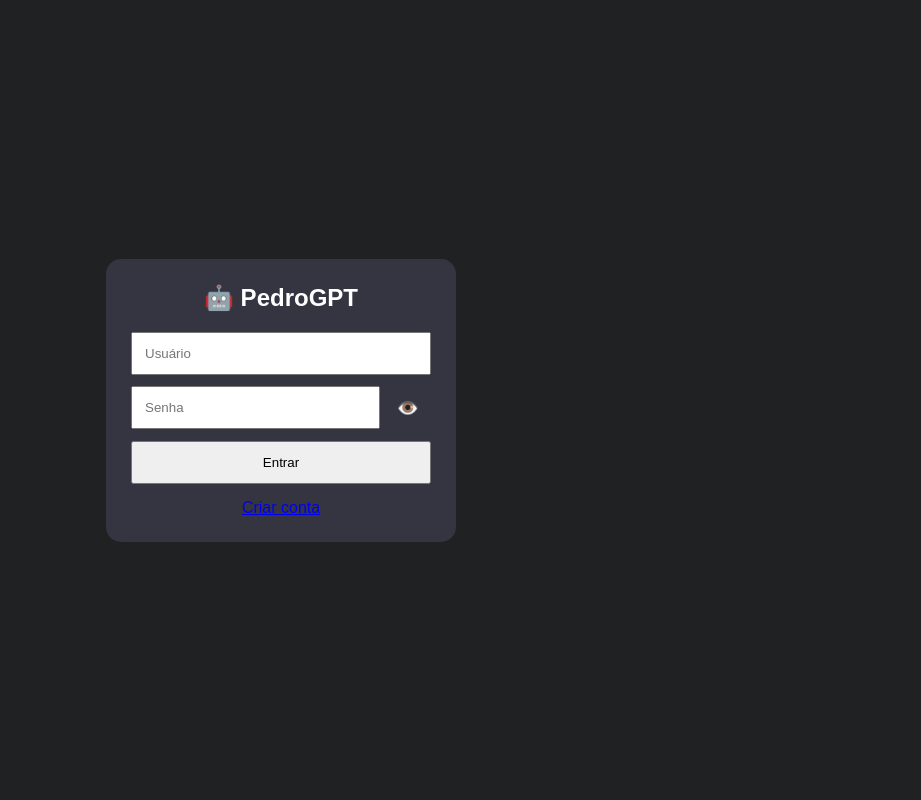
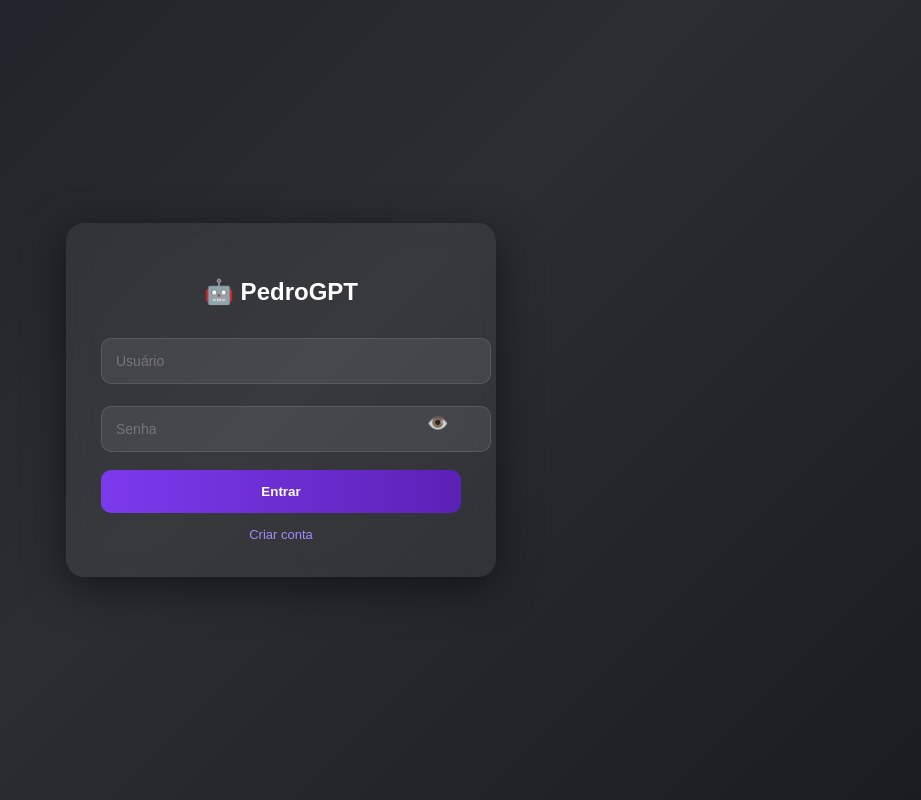
Before and after one commit to phramoslima24-web/PedroGPT, a Flask app: page /login in a window 1280 px wide. Shown: the whole page, without its empty margins (359-1280 px from the left). Run offline with Flask 3, Linux system fonts and the light colour scheme.

Commit message:
atualiza login com design moderno

```diff
--- a/templates/login.html
+++ b/templates/login.html
@@ -4,59 +4,122 @@
 <meta charset="UTF-8">
 <meta name="viewport" content="width=device-width, initial-scale=1.0">
 <title>Login - PedroGPT</title>
-<link rel="stylesheet" href="/static/style.css">
+
+<style>
+body {
+    margin: 0;
+    height: 100vh;
+    display: flex;
+    justify-content: center;
+    align-items: center;
+    font-family: Arial;
+    background: linear-gradient(135deg, #1c1f26, #2b2d31, #1a1c22);
+}
+
+/* CARD MODERNO */
+.card {
+    width: 360px;
+    padding: 35px;
+    border-radius: 18px;
+    background: rgba(255, 255, 255, 0.06);
+    backdrop-filter: blur(12px);
+    box-shadow: 0 10px 40px rgba(0,0,0,0.5);
+    color: white;
+    text-align: center;
+}
+
+/* TÍTULO */
+h2 {
+    margin-bottom: 20px;
+    font-size: 24px;
+}
+
+/* INPUTS */
+input {
+    width: 100%;
+    padding: 14px;
+    margin-top: 12px;
+    border: 1px solid rgba(255,255,255,0.1);
+    border-radius: 10px;
+    outline: none;
+    background: rgba(255,255,255,0.08);
+    color: white;
+    font-size: 14px;
+    transition: 0.3s;
+}
+
+input:focus {
+    border: 1px solid #7c3aed;
+    background: rgba(255,255,255,0.12);
+}
+
+/* BOTÃO */
+button {
+    width: 100%;
+    padding: 14px;
+    margin-top: 18px;
+    border: none;
+    border-radius: 10px;
+    background: linear-gradient(90deg, #7c3aed, #5b21b6);
+    color: white;
+    font-weight: bold;
+    cursor: pointer;
+    transition: 0.3s;
+}
+
+button:hover {
+    transform: scale(1.03);
+    box-shadow: 0 5px 20px rgba(124,58,237,0.4);
+}
+
+/* LINK */
+a {
+    display: block;
+    margin-top: 14px;
+    color: #a78bfa;
+    text-decoration: none;
+    font-size: 13px;
+}
+
+/* SENHA */
+.senha-box {
+    position: relative;
+    margin-top: 10px;
+}
+
+.eye {
+    position: absolute;
+    right: 12px;
+    top: 50%;
+    transform: translateY(-50%);
+    cursor: pointer;
+    font-size: 18px;
+    opacity: 0.8;
+    transition: 0.2s;
+}
+
+.eye:hover {
+    opacity: 1;
+}
+</style>
+
 </head>
 <body>
 
-<div class="main" style="justify-content:center;align-items:center;">
+<div class="card">
 
-    <div style="width:350px;background:#343541;padding:25px;border-radius:15px;">
+    <h2>🤖 PedroGPT</h2>
 
-        <h2 style="text-align:center;margin-bottom:20px;">
-            🤖 PedroGPT
-        </h2>
+    <input type="text" id="username" placeholder="Usuário">
 
-        <input
-            type="text"
-            id="username"
-            placeholder="Usuário"
-            style="width:100%;padding:12px;margin-bottom:10px;"
-        >
+    <div class="senha-box">
+        <input type="password" id="password" placeholder="Senha">
+        <span class="eye" id="btnOlho" onclick="mostrarSenha()">👁️</span>
+    </div>
 
-        <!-- SENHA + OLHINHO -->
-        <div style="display:flex;gap:5px;margin-bottom:10px;align-items:center;">
+    <button onclick="login()">Entrar</button>
 
-            <input
-                type="password"
-                id="password"
-                placeholder="Senha"
-                style="width:100%;padding:12px;"
-            >
-
-            <button
-                type="button"
-                onclick="mostrarSenha()"
-                id="btnOlho"
-                style="padding:12px;cursor:pointer;border:none;background:none;font-size:18px;"
-            >
-                👁️
-            </button>
-
-        </div>
-
-        <button
-            onclick="login()"
-            style="width:100%;padding:12px;cursor:pointer;"
-        >
-            Entrar
-        </button>
-
-        <p style="margin-top:15px;text-align:center;">
-            <!-- ✔ CORRIGIDO AQUI -->
-            <a href="/registro">Criar conta</a>
-        </p>
-
-    </div>
+    <a href="/registro">Criar conta</a>
 
 </div>
 
@@ -66,8 +129,6 @@ function mostrarSenha() {
 
     const senha = document.getElementById("password");
     const botao = document.getElementById("btnOlho");
-
-    if (!senha || !botao) return;
 
     if (senha.type === "password") {
         senha.type = "text";
@@ -95,10 +156,7 @@ async function login() {
             headers: {
                 "Content-Type": "application/json"
             },
-            body: JSON.stringify({
-                username,
-                password
-            })
+            body: JSON.stringify({ username, password })
         });
 
         const data = await resposta.json();
@@ -115,7 +173,7 @@ async function login() {
     }
 }
 
-// ENTER funciona
+// ENTER
 document.addEventListener("keydown", function(event) {
     if (event.key === "Enter") {
         login();
```
